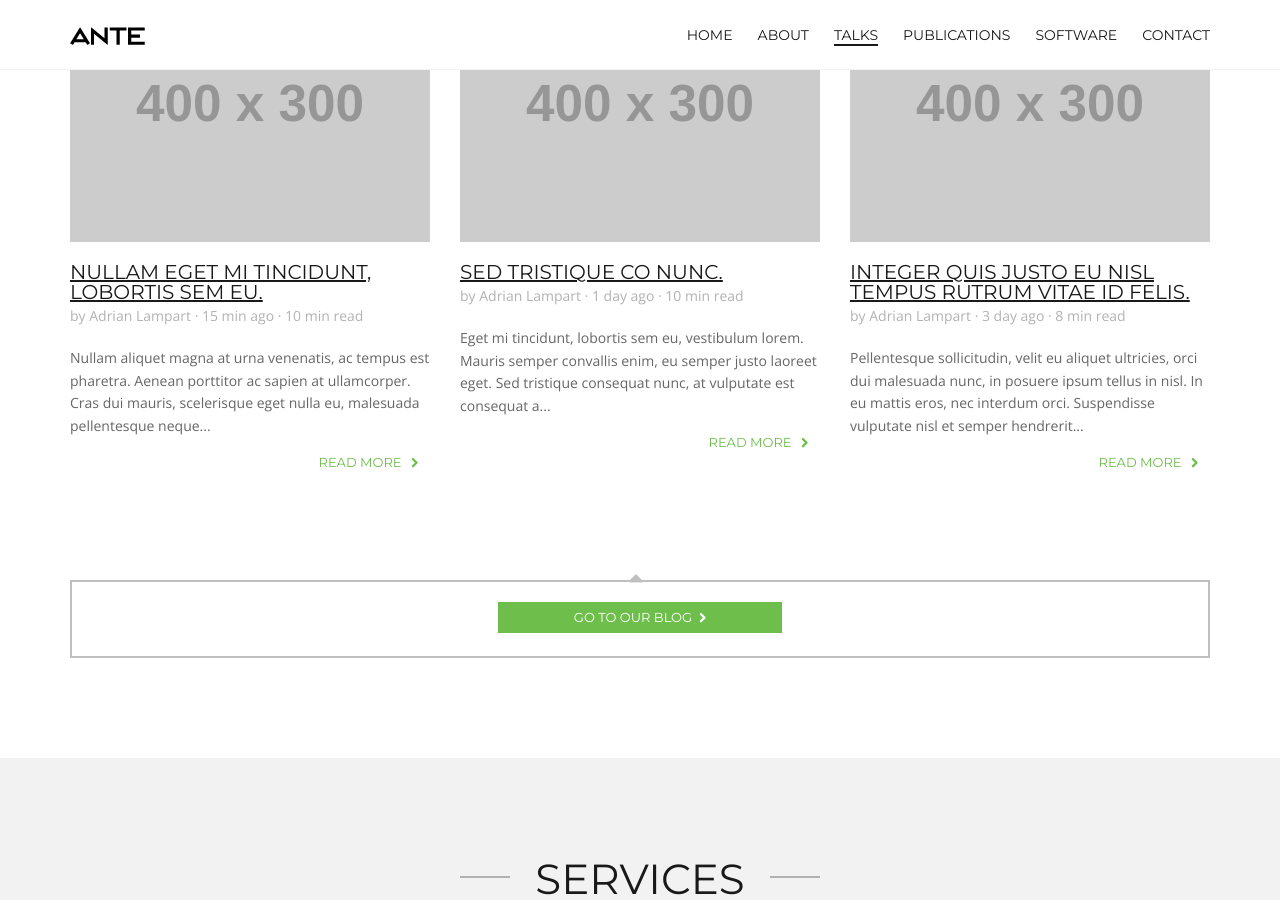
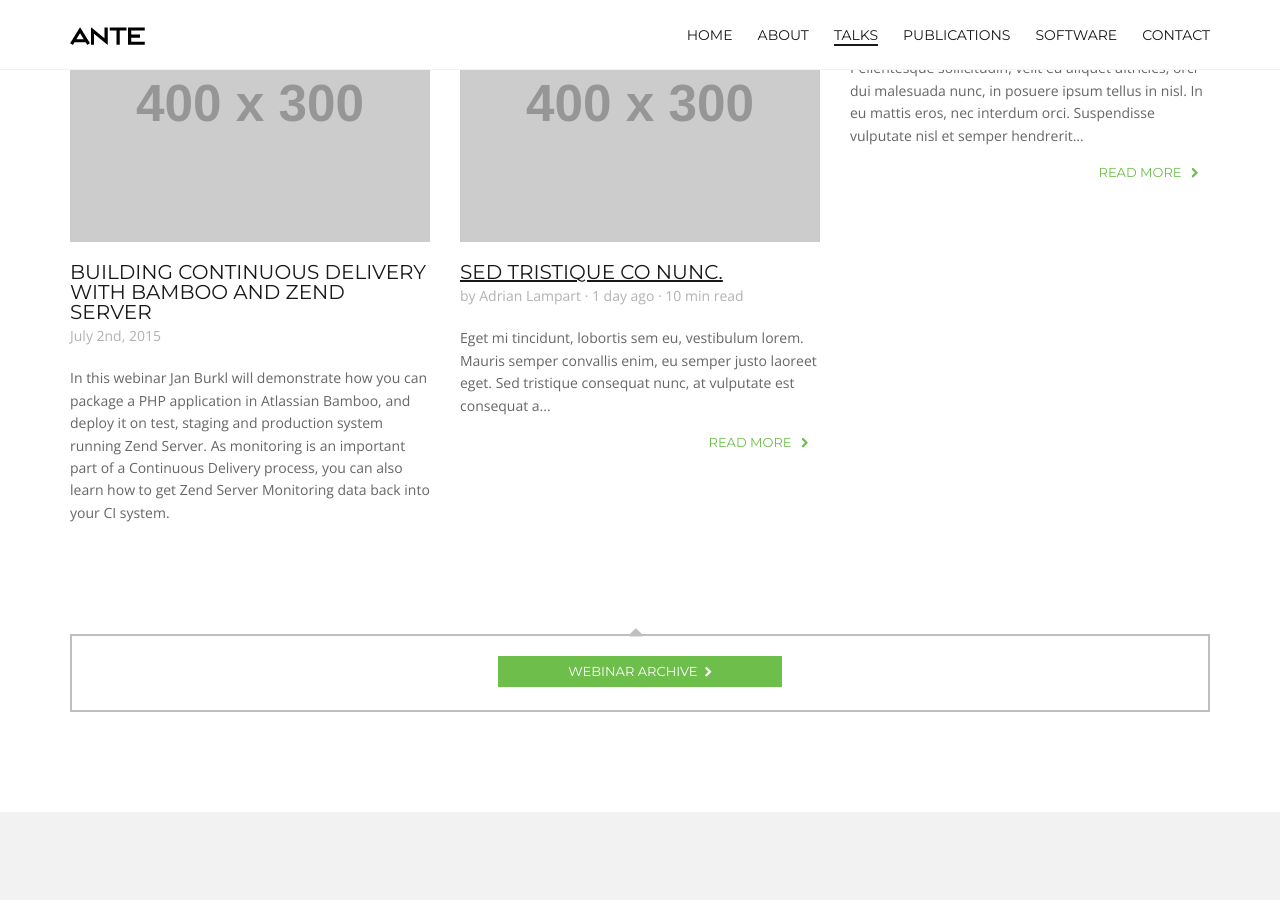
Before and after one commit to 5square/www.5square.de, a Jekyll site: the page built from automation-api-smarthome.md, in a window 1280 px wide and 900 px high, scrolled down 3613 px. Built offline with Jekyll 4.4.1, drawn with Linux system fonts in a browser that asks for light colours.

Commit message:
Update talks.html

```diff
--- a/_includes/content/talks.html
+++ b/_includes/content/talks.html
@@ -105,10 +105,13 @@
                       <!-- LATEST POST ITEM -->
                       <div class="latest-post-item fadeBottom">
                         <a href="blog-post.html"><img src="http://placehold.it/400x300" alt=""></a>
-                        <h4><a href="blog-post.html">Nullam eget mi tincidunt, lobortis sem eu.</a></h4>
-                        <span class="post-info">by Adrian Lampart &middot; 15 min ago &middot; 10 min read</span>
-                        <p>Nullam aliquet magna at urna venenatis, ac tempus est pharetra. Aenean porttitor ac sapien at ullamcorper. Cras dui mauris, scelerisque eget nulla eu, malesuada pellentesque neque... </p>
-                        <div class="read-more-btn"><a href="#" class="btn btn-link">Read more</a></div>
+                        <h4>Building Continuous Delivery with Bamboo and Zend Server</h4>
+                        <span class="post-info">July 2nd, 2015</span>
+                        <p>In this webinar Jan Burkl will demonstrate how you can package a PHP application
+                        in Atlassian Bamboo, and deploy it on test, staging and production system running
+                        Zend Server. As monitoring is an important part of a Continuous Delivery process,
+                        you can also learn how to get Zend Server Monitoring data back into your CI system.</p>
+                        <!--div class="read-more-btn"><a href="#" class="btn btn-link">Read more</a></div-->
                       </div>
                       <!-- LATEST POST ITEM End -->
 
@@ -132,8 +135,7 @@
 
                       <!-- LATEST POST ITEM -->
                       <div class="latest-post-item fadeBottom" fade-delay="800">
-                        <a href="blog-post.html"><img src="http://placehold.it/400x300" alt=""></a>
-                        <h4><a href="blog-post.html">Integer quis justo eu nisl tempus rutrum vitae id felis.</a></h4>
+                       <h4><a href="blog-post.html">Integer quis justo eu nisl tempus rutrum vitae id felis.</a></h4>
                         <span class="post-info">by Adrian Lampart &middot; 3 day ago &middot; 8 min read</span>
                         <p>Pellentesque sollicitudin, velit eu aliquet ultricies, orci dui malesuada nunc, in posuere ipsum tellus in nisl. In eu mattis eros, nec interdum orci. Suspendisse vulputate nisl et semper hendrerit...</p>
                         <div class="read-more-btn"><a href="#" class="btn btn-link">Read more</a></div>
@@ -146,7 +148,7 @@
                   <div class="row">
                     <div class="col-sm-12 resp-no-gap">
                       <div class="goto-blog">
-                        <a class="btn btn-primary" href="blog-sidebar.html">Go to our blog</a>
+                        <a class="btn btn-primary" href=""blog-sidebar.html"#">Webinar archive</a>
                       </div>
                     </div>
                   </div>
```
